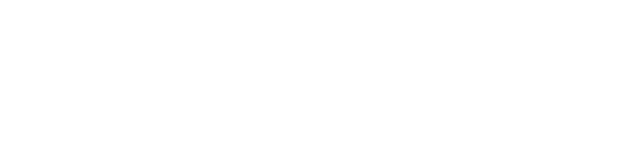
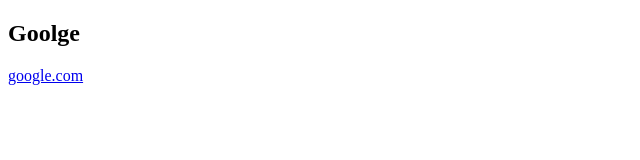
Before and after one commit to Sudhasnhu1k/html-basics-Animatation, a plain HTML site: page index.html in a window 1280 px wide. Shown: the whole page, without its empty margins (0-640 px from the left). Drawn offline with Linux system fonts and the light colour scheme.

Commit message:
2nd commit

```diff
--- a/index.html
+++ b/index.html
@@ -7,7 +7,9 @@
     <title>Document</title>
 </head>
 <body>
-    <h2></h2>
-    <h3></h3><h4></h4>
+    <h2>Goolge</h2>
+
+    <a href="http:googl.com/">google.com</a>
+
 </body>
 </html>
```
